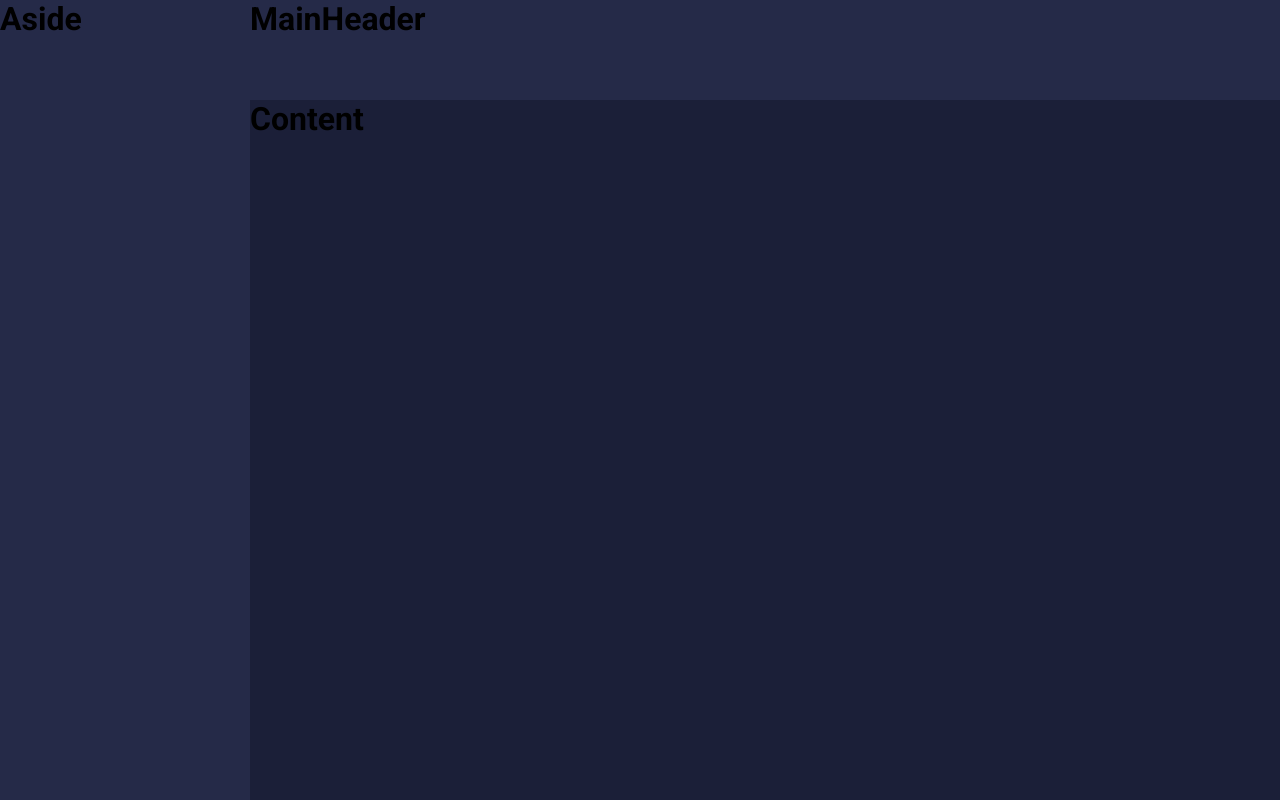
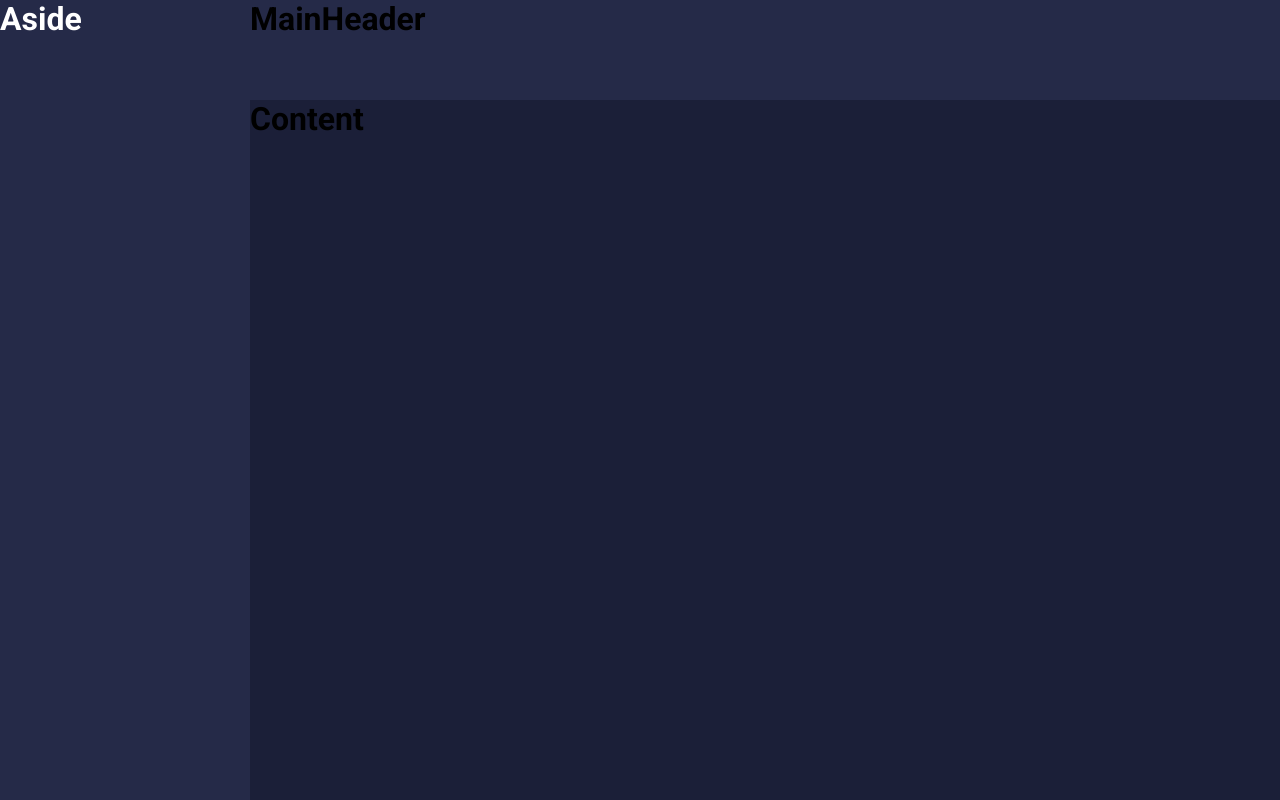
Before and after one commit to tamires-manhaes/wallet-dashboard, a React (Create React App) app: page / in a window 1280 px wide. Built offline with nearby package versions, Linux system fonts and the light colour scheme.

Commit message:
adicinando cores do tema

```diff
--- a/src/components/Aside/styles.ts
+++ b/src/components/Aside/styles.ts
@@ -2,5 +2,6 @@ import styled from 'styled-components';
 
 export const Container = styled.div`
   grid-area: ASIDE;
-  background: var(--light-purple);
+  background: ${props => props.theme.colors.secondary};
+  color: ${props => props.theme.colors.white}
 `;
```
